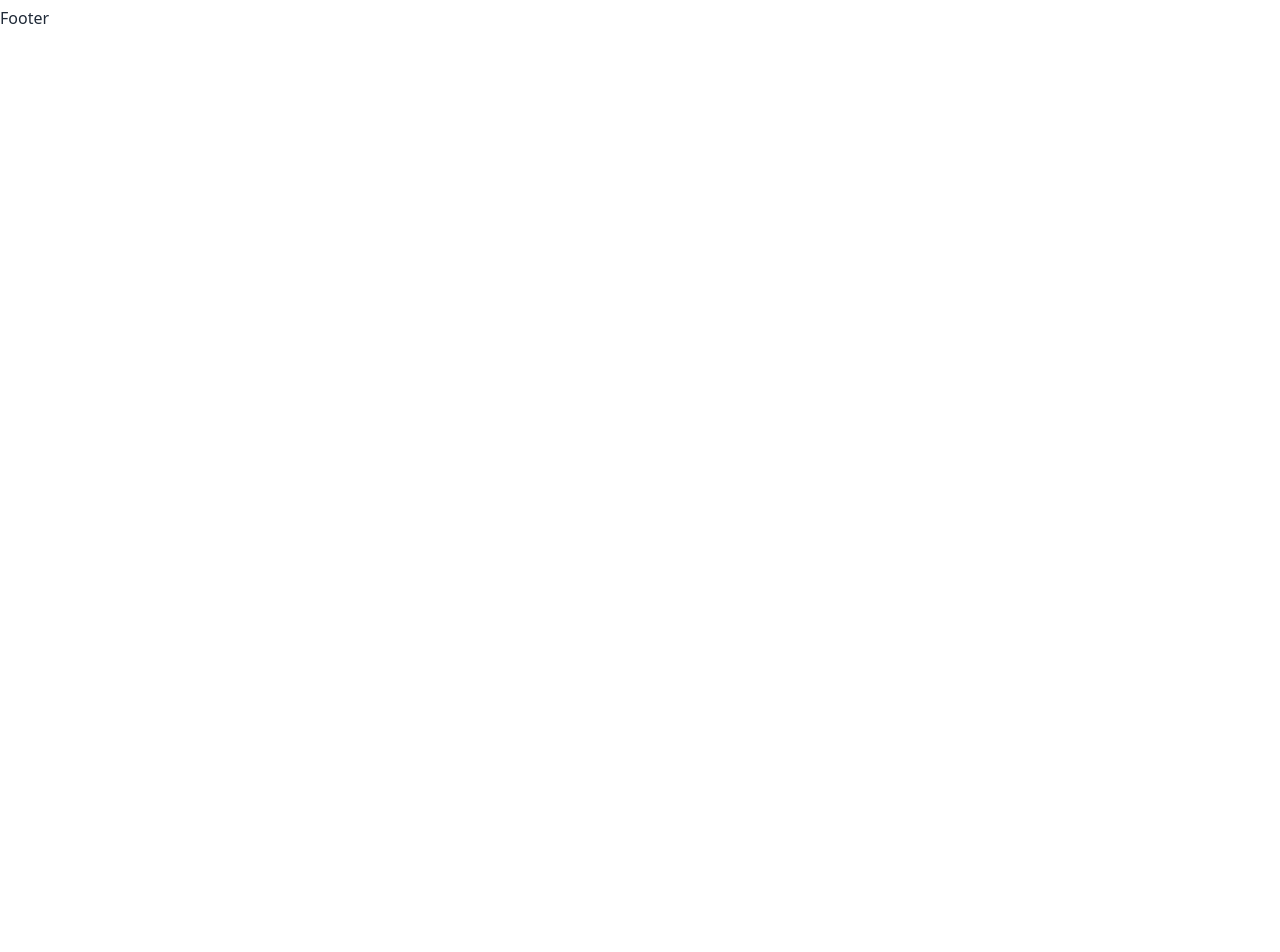
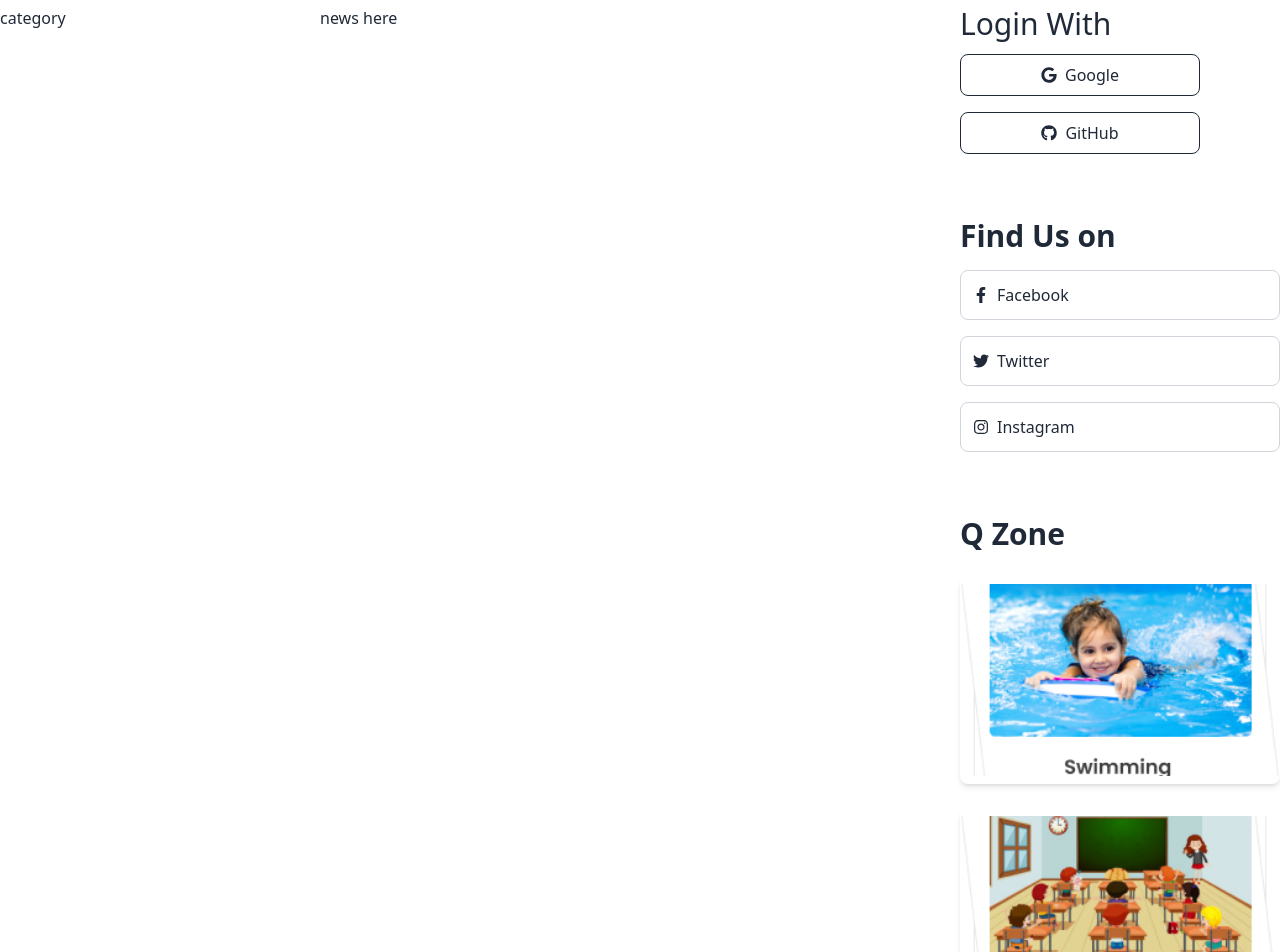
Before and after one commit to mdabdulkyum1/react-dragon-news, a React (Vite) app: page / in a window 1280 px wide. Shown: the part 220-1172 px from the top of the page. Before the commit the page ends 800 px from the top, so only its background shows below. Built offline with nearby package versions, Linux system fonts and the light colour scheme.

Commit message:
right sidebar done

```diff
--- a/package.json
+++ b/package.json
@@ -16,6 +16,7 @@
     "react": "^18.3.1",
     "react-dom": "^18.3.1",
     "react-fast-marquee": "^1.6.5",
+    "react-icons": "^5.3.0",
     "react-router-dom": "^6.28.0",
     "sort-by": "^1.2.0"
   },
--- /dev/null
+++ b/src/components/LoginWith/LoginWith.jsx
@@ -0,0 +1,18 @@
+import { FaGithub, FaGoogle } from "react-icons/fa";
+
+function LoginWith() {
+  return (
+    <div className="flex flex-col space-y-4">
+            <button className="flex items-center justify-center w-3/4 border border-gray-800 rounded-lg py-2 text-gray-800 hover:bg-black hover:text-white transition">
+              <FaGoogle className="mr-2" />
+              <span>Google</span>
+            </button>
+            <button className="flex items-center justify-center w-3/4 border border-gray-800 rounded-lg py-2 text-gray-800 hover:bg-black hover:text-white transition">
+              <FaGithub className="mr-2" />
+              <span>GitHub</span>
+            </button>
+          </div>
+  )
+}
+
+export default LoginWith
--- /dev/null
+++ b/src/components/QZone/QZone.jsx
@@ -0,0 +1,26 @@
+import swimming from '../../assets/qZone1.png'
+import ClassImg from '../../assets/qZone2.png'
+import playGImg from '../../assets/qZone3.png'
+
+function QZone() {
+  return (
+    <div>
+
+      <h2 className="text-3xl font-semibold mb-6">Q Zone</h2>
+
+
+    <div className="max-w-sm mx-auto bg-white shadow-md rounded-lg overflow-hidden mb-6 py-2">
+      <img src={swimming} alt={''} className="w-full h-48 object-cover" />
+    </div>
+    <div className="max-w-sm mx-auto bg-white shadow-md rounded-lg overflow-hidden mb-6 py-2">
+      <img src={ClassImg} alt={''} className="w-full h-48 object-cover" />
+    </div>
+    <div className="max-w-sm mx-auto bg-white shadow-md rounded-lg overflow-hidden mb-6 py-2">
+      <img src={playGImg} alt={''} className="w-full h-48 object-cover" />
+    </div>
+
+    </div>
+  )
+}
+
+export default QZone
--- /dev/null
+++ b/src/components/SocialLinks/SocialLinks.jsx
@@ -0,0 +1,23 @@
+import { FaFacebookF, FaTwitter, FaInstagram } from 'react-icons/fa';
+
+function SocialLinks() {
+  return (
+    <div className="social-links space-y-4">
+      <h2 className="text-3xl font-semibold">Find Us on</h2>
+      <button className="flex items-center w-full border border-gray-300 rounded-lg p-3 text-gray-800 hover:bg-gray-100 transition">
+        <FaFacebookF className="mr-2" />
+        <span>Facebook</span>
+      </button>
+      <button className="flex items-center w-full border border-gray-300 rounded-lg p-3 text-gray-800 hover:bg-gray-100 transition">
+        <FaTwitter className="mr-2" />
+        <span>Twitter</span>
+      </button>
+      <button className="flex items-center w-full border border-gray-300 rounded-lg p-3 text-gray-800 hover:bg-gray-100 transition">
+        <FaInstagram className="mr-2" />
+        <span>Instagram</span>
+      </button>
+    </div>
+  );
+}
+
+export default SocialLinks;
--- a/src/pages/Home.jsx
+++ b/src/pages/Home.jsx
@@ -1,6 +1,9 @@
 import Logo from "../assets/logo.png";
 import BreakingNews from "../components/BreakingNews/BreakingNews";
-import HomeNavbar from './../components/HomeNavbar/HomeNavbar';
+import LoginWith from "../components/LoginWith/LoginWith";
+import QZone from "../components/QZone/QZone";
+import SocialLinks from "../components/SocialLinks/SocialLinks";
+import HomeNavbar from "./../components/HomeNavbar/HomeNavbar";
 
 function Home() {
   return (
@@ -13,10 +16,25 @@ function Home() {
             <h1 className="text-2xl">Tuesday, November 12, 2024</h1>
           </div>
         </div>
-        <div className="w-2/3 mx-auto">
+        <div className="lg:w-2/3 mx-auto">
           <BreakingNews></BreakingNews>
         </div>
         <HomeNavbar></HomeNavbar>
+      </div>
+      <div className="grid grid-cols-1 lg:grid-cols-4 px-6 lg:px-0">
+        <div className="">category</div>
+        <div className="col-span-2">news here</div>
+        <div className="">
+          <h1 className="text-3xl mb-3">Login With</h1>
+
+          <LoginWith></LoginWith>
+          <div className="my-16"></div>
+          <SocialLinks></SocialLinks>
+
+          <div className="my-16">
+             <QZone></QZone>
+          </div>
+        </div>
       </div>
     </>
   );
```
Also changed, not shown: 1 other file (tests, documents, lock files or other folders).
